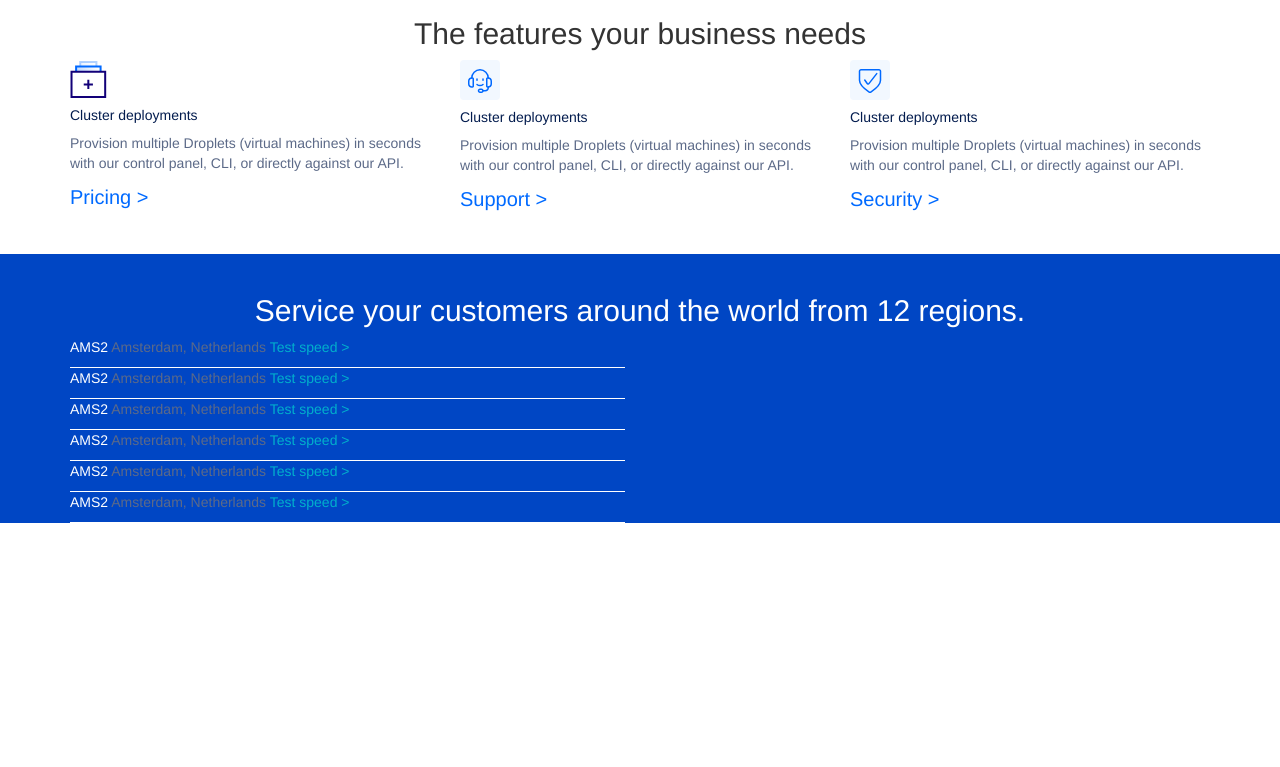
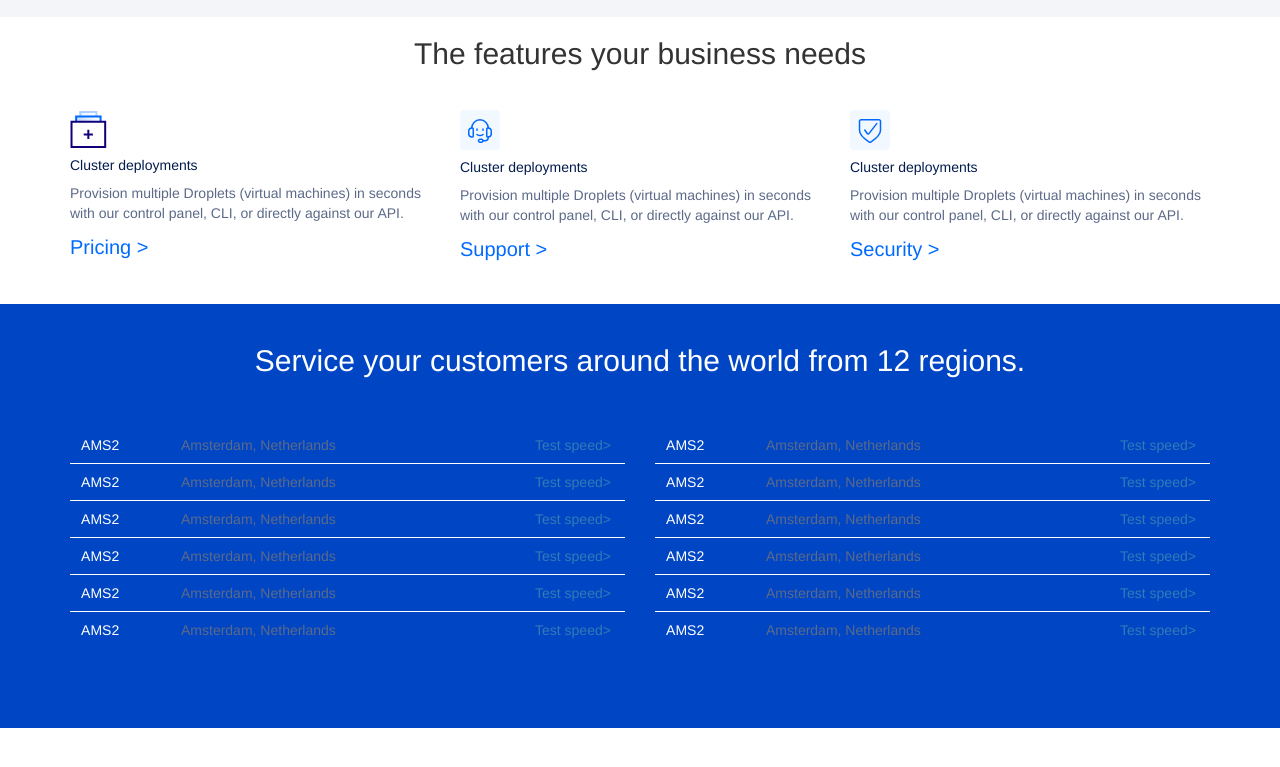
Before and after one commit to marongiu/html-css-digitalocean, a plain HTML site: page index.html in a window 1280 px wide. Shown: the part 1847-2614 px from the top of the page. Before the commit the page ends 2370 px from the top, so only its background shows below. Drawn offline with nearby package versions, Linux system fonts and the light colour scheme.

Commit message:
Fine sezione country

```diff
--- a/assets/css/master.css
+++ b/assets/css/master.css
@@ -3,6 +3,9 @@
   width: 160px;
 }
 
+body {
+  height: 10000px;
+}
 
 nav.navbar {
   position: fixed;
@@ -162,6 +165,10 @@ h1 {
 .mt-50 {
   margin-top: 50px;
 }
+
+.mb-40 {
+  margin-bottom: 40px;
+}
 /* MAIN */
 
 .bg-main {
@@ -175,7 +182,7 @@ h1 {
 
 .logo-main img {
   width: 100%;
-  height: 60px;
+  height: 80px;
 }
  #deploy-title {
    margin-top: 50px;
@@ -247,64 +254,41 @@ img#angle{
 .bg-country {
   background-color: #0046c4;
   margin-top: 40px;
+  padding-bottom: 80px;
 }
 
 a.country-color {
-  color: #00b0cc;
+  color: #00cbcf;
 }
 
-ul.country-list li {
+.country-list {
   position: relative;
-  width: 100%;
-  display: inline-block;
-  padding-bottom: 10px;
-  border-bottom: 1px solid #ffff;
-}
-
-ul.country-list {
-  padding: 0;
-  margin: 0;
+  border-bottom: 1px solid #fff;
+  padding: 8px 0;
 }
 
 
+.country-list div.white {
+  margin-left: 2%;
+}
 
+.country-list div.lightgrey {
+  position: absolute;
+  top: 8px;
+  left: 20%;
+}
 
+.country-list div.testspeed {
+  position: absolute;
+  top: 8px;
+  left: calc(100% - 90px);
+}
+
+.border {
+  border-bottom: none;
+}
 
 /* Media query */
-
-/* Tablet */
-@media all and (min-width:768px) and (max-width: 992px) {
-  .navbar-left, .navbar-right {
-    display: none;
-  }
-
-  .navbar-toggle {
-    display: block;
-    margin-right: 0;
-  }
-
-  .navbar-header {
-    width: 100%;
-  }
-
-  .card {
-    max-width: 400px;
-  }
-
-  .fa-angle-right, .fa-angle-left {
-    padding-top: 125px;
-  }
-
-  .fa-angle-right {
-    margin-right: 100%;
-  }
-
-  .fa-angle-left {
-    margin-left: 90%;
-  }
-
-}
-
 /* Smartphone */
 @media (max-width: 768px) {
   h1 {
@@ -330,6 +314,40 @@ ul.country-list {
   }
 }
 
+/* Tablet */
+@media all and (min-width:768px) and (max-width: 992px) {
+  .navbar-left, .navbar-right {
+    display: none;
+  }
+
+  .navbar-toggle {
+    display: block;
+    margin-right: 0;
+  }
+
+  .navbar-header {
+    width: 100%;
+  }
+
+  .card {
+    max-width: 400px;
+  }
+
+  .fa-angle-right, .fa-angle-left {
+    padding-top: 130px;
+  }
+
+  .fa-angle-right {
+    margin-right: 100%;
+  }
+
+  .fa-angle-left {
+    margin-left: 90%;
+  }
+
+}
+
+
 /* Desktop */
 
 @media all and (min-width: 992px) {
--- a/index.html
+++ b/index.html
@@ -286,7 +286,7 @@
     <div class="container">
       <div class="row text-left">
         <div class="col-xs-12">
-          <h2 class="dark-blue text-center">The features your business needs</h2>
+          <h2 class="dark-blue text-center mb-40">The features your business needs</h2>
         </div>
 
         <div class="col-xs-12 col-md-4">
@@ -328,44 +328,82 @@
             <h2 class="mt-40 text-center white">Service your customers around the world from 12 regions.</h2>
           </div>
 
-          <div class="col-xs-12 col-md-6">
-            <ul class="country-list">
-              <li>
-                <span class="white">AMS2</span>
-                <span class="lightgrey">Amsterdam, Netherlands</span>
-                <span class="prova"><a class="country-color" href="#">Test speed ></a><span>
-              </li>
+          <div class="col-xs-12 col-md-6 mt-40">
+            <div class="country-list">
+              <div class="white">AMS2</div>
+              <div class="lightgrey">Amsterdam, Netherlands</div>
+              <div class="testspeed"><a color"country-color" href="#">Test speed></a></div>
+            </div>
 
-              <li>
-                <span class="white">AMS2</span>
-                <span class="lightgrey">Amsterdam, Netherlands</span>
-                <span><a class="country-color" href="#">Test speed ></a><span>
-              </li>
+            <div class="country-list">
+              <div class="white">AMS2</div>
+              <div class="lightgrey">Amsterdam, Netherlands</div>
+              <div class="testspeed"><a color"country-color" href="#">Test speed></a></div>
+            </div>
 
-              <li>
-                <span class="white">AMS2</span>
-                <span class="lightgrey">Amsterdam, Netherlands</span>
-                <span><a class="country-color" href="#">Test speed ></a><span>
-              </li>
+            <div class="country-list">
+              <div class="white">AMS2</div>
+              <div class="lightgrey">Amsterdam, Netherlands</div>
+              <div class="testspeed"><a color"country-color" href="#">Test speed></a></div>
+            </div>
 
-              <li>
-                <span class="white">AMS2</span>
-                <span class="lightgrey">Amsterdam, Netherlands</span>
-                <span><a class="country-color" href="#">Test speed ></a><span>
-              </li>
+            <div class="country-list">
+              <div class="white">AMS2</div>
+              <div class="lightgrey">Amsterdam, Netherlands</div>
+              <div class="testspeed"><a color"country-color" href="#">Test speed></a></div>
+            </div>
 
-              <li>
-                <span class="white">AMS2</span>
-                <span class="lightgrey">Amsterdam, Netherlands</span>
-                <span><a class="country-color" href="#">Test speed ></a><span>
-              </li>
+            <div class="country-list">
+              <div class="white">AMS2</div>
+              <div class="lightgrey">Amsterdam, Netherlands</div>
+              <div class="testspeed"><a color"country-color" href="#">Test speed></a></div>
+            </div>
 
-              <li>
-                <span class="white">AMS2</span>
-                <span class="lightgrey">Amsterdam, Netherlands</span>
-                <span><a class="country-color" href="#">Test speed ></a><span>
-              </li>
-            </ul>
+            <div class="country-list border">
+              <div class="white">AMS2</div>
+              <div class="lightgrey">Amsterdam, Netherlands</div>
+              <div class="testspeed border"><a color"country-color" href="#">Test speed></a></div>
+            </div>
+          </div>
+
+          <!-- Colonna 2 country -->
+
+          <div class="col-xs-12 col-md-6 mt-40">
+            <div class="country-list">
+              <div class="white">AMS2</div>
+              <div class="lightgrey">Amsterdam, Netherlands</div>
+              <div class="testspeed"><a color"country-color" href="#">Test speed></a></div>
+            </div>
+
+            <div class="country-list">
+              <div class="white">AMS2</div>
+              <div class="lightgrey">Amsterdam, Netherlands</div>
+              <div class="testspeed"><a color"country-color" href="#">Test speed></a></div>
+            </div>
+
+            <div class="country-list">
+              <div class="white">AMS2</div>
+              <div class="lightgrey">Amsterdam, Netherlands</div>
+              <div class="testspeed"><a color"country-color" href="#">Test speed></a></div>
+            </div>
+
+            <div class="country-list">
+              <div class="white">AMS2</div>
+              <div class="lightgrey">Amsterdam, Netherlands</div>
+              <div class="testspeed"><a color"country-color" href="#">Test speed></a></div>
+            </div>
+
+            <div class="country-list">
+              <div class="white">AMS2</div>
+              <div class="lightgrey">Amsterdam, Netherlands</div>
+              <div class="testspeed"><a color"country-color" href="#">Test speed></a></div>
+            </div>
+
+            <div class="country-list border">
+              <div class="white">AMS2</div>
+              <div class="lightgrey">Amsterdam, Netherlands</div>
+              <div class="testspeed border"><a color"country-color" href="#">Test speed></a></div>
+            </div>
           </div>
         </div>
       </div>
```
